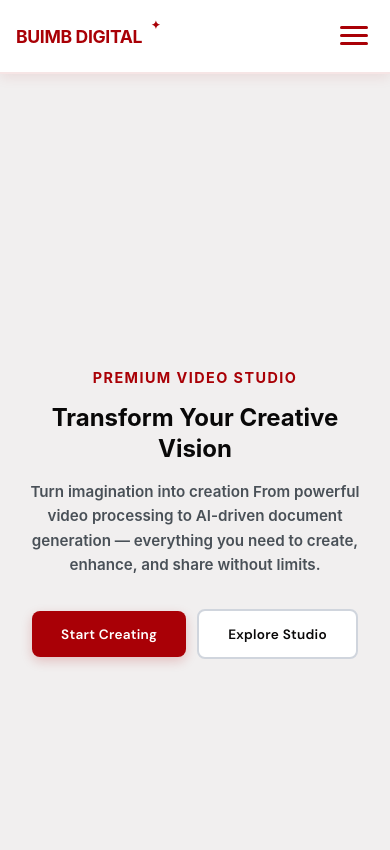
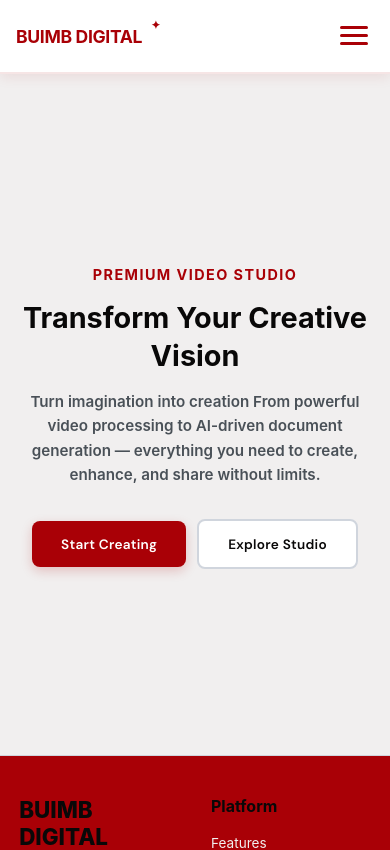
Before and after one commit to Chandanchaurasiya55/File-Enhancer, a React (Vite) app in the folder frontend/: page /home in a window 390 px wide. Shown: the top 850 px of the page. Built offline with nearby package versions, Linux system fonts and the light colour scheme; no server answers; a web font is replaced by a local one.

Commit message:
Mobile responsivness done

```diff
--- a/frontend/src/components/Studio.jsx
+++ b/frontend/src/components/Studio.jsx
@@ -1,7 +1,7 @@
 import { useState, useRef, useEffect } from "react";
 import "../styles/Studio.css";
 
-// ── SVG Icons ─────────────────────────────────────────────────────────────────
+// ── SVG Icons
 
 function HomeIcon() {
   return (
--- a/frontend/src/styles/Home.css
+++ b/frontend/src/styles/Home.css
@@ -92,7 +92,8 @@
 @media (max-width: 768px) {
 
   .hero {
-    padding: 5rem 1.5rem 2rem;
+    min-height: 80vh;
+    padding: 1rem;
   }
 
   /* buttons still row */
@@ -101,7 +102,7 @@
   }
 
   .hero h2 {
-    font-size: 1.5rem;
+    font-size: 1.8rem;
   }
 }
 
@@ -109,7 +110,7 @@
 @media (max-width: 480px) {
 
   .hero {
-    padding: 3rem 1rem 1.5rem;
+    padding: 1rem;
   }
 
   .hero h2 {
```
Also changed, not shown: 2 other files (tests, documents, lock files or other folders).
